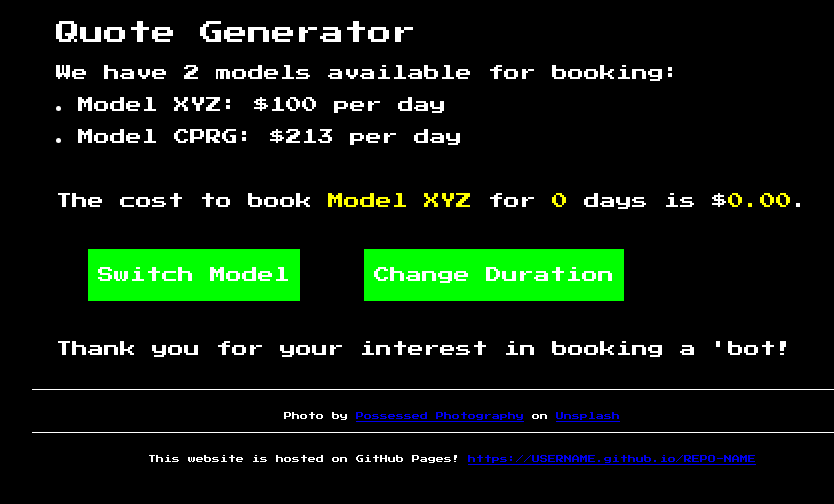
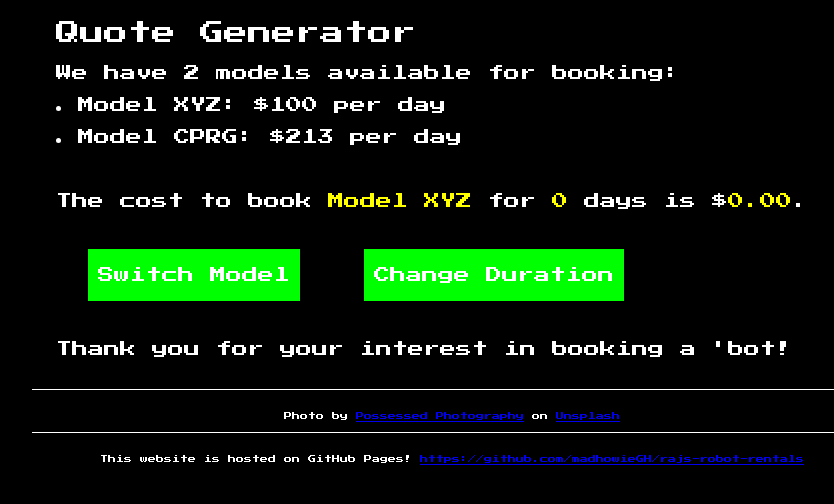
Before and after one commit to RyanHowieGH/rajs-robot-rentals, a plain HTML site: page index.html in a window 1280 px wide. Shown: the part 104-608 px from the top of the page, without its empty margins (188-1022 px from the left). Drawn offline with Linux system fonts and the light colour scheme.

Commit message:
Update index.html

```diff
--- a/index.html
+++ b/index.html
@@ -58,8 +58,8 @@
       </p>
       <p>
         This website is hosted on GitHub Pages!
-        <a href="https://USERNAME.github.io/REPO-NAME"
-          >https://USERNAME.github.io/REPO-NAME</a
+        <a href="https://github.com/madhowieGH/rajs-robot-rentals"
+          >https://github.com/madhowieGH/rajs-robot-rentals</a
         >
       </p>
     </footer>
```
